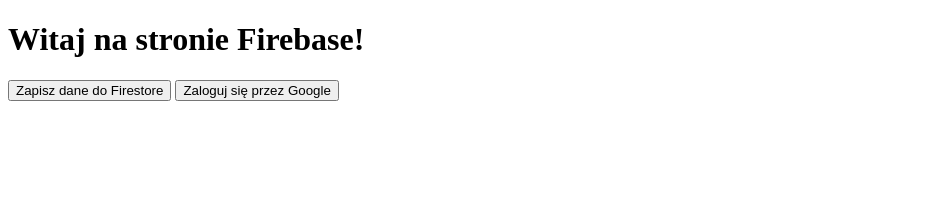
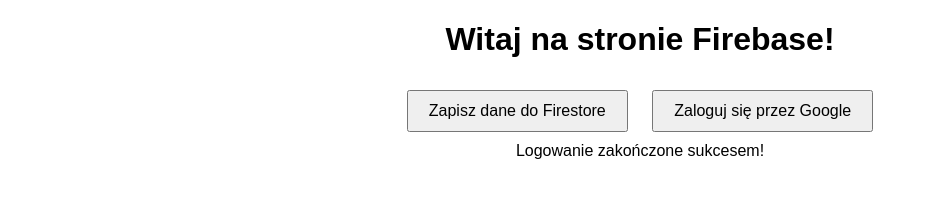
Before and after one commit to Ishnes/Firebase, a plain HTML site: page index.html in a window 1280 px wide. Shown: the whole page, without its empty margins (0-928 px from the left). Drawn offline with Linux system fonts and the light colour scheme; no server answers.

Commit message:
Add files via upload

```diff
--- a/app.js
+++ b/app.js
@@ -68,5 +68,15 @@ const logout = async () => {
   }
 };
 
+const displayMessage = (message) => {
+    const messagesDiv = document.getElementById("messages");
+    messagesDiv.textContent = message;
+};
+
+// Przykład użycia:
+displayMessage("Logowanie zakończone sukcesem!");
+
+
+
 // Podłączenie funkcji do przycisków
 document.getElementById("google-login").addEventListener("click", loginWithGoogle);
--- a/index.html
+++ b/index.html
@@ -4,12 +4,32 @@
     <meta charset="UTF-8">
     <meta name="viewport" content="width=device-width, initial-scale=1.0">
     <title>Firebase Web App</title>
+    <style>
+        body {
+            font-family: Arial, sans-serif;
+            text-align: center;
+            margin: 20px;
+        }
+
+        button {
+            margin: 10px;
+            padding: 10px 20px;
+            font-size: 16px;
+            cursor: pointer;
+        }
+    </style>
+
 </head>
 <body>
     <h1>Witaj na stronie Firebase!</h1>
     <button id="saveDataBtn">Zapisz dane do Firestore</button>
 
     <button id="google-login">Zaloguj się przez Google</button>
+    <div id="messages"></div>
+
+
+
+
     <script type="module" src="app.js"></script>
 </body>
 </html>
```
